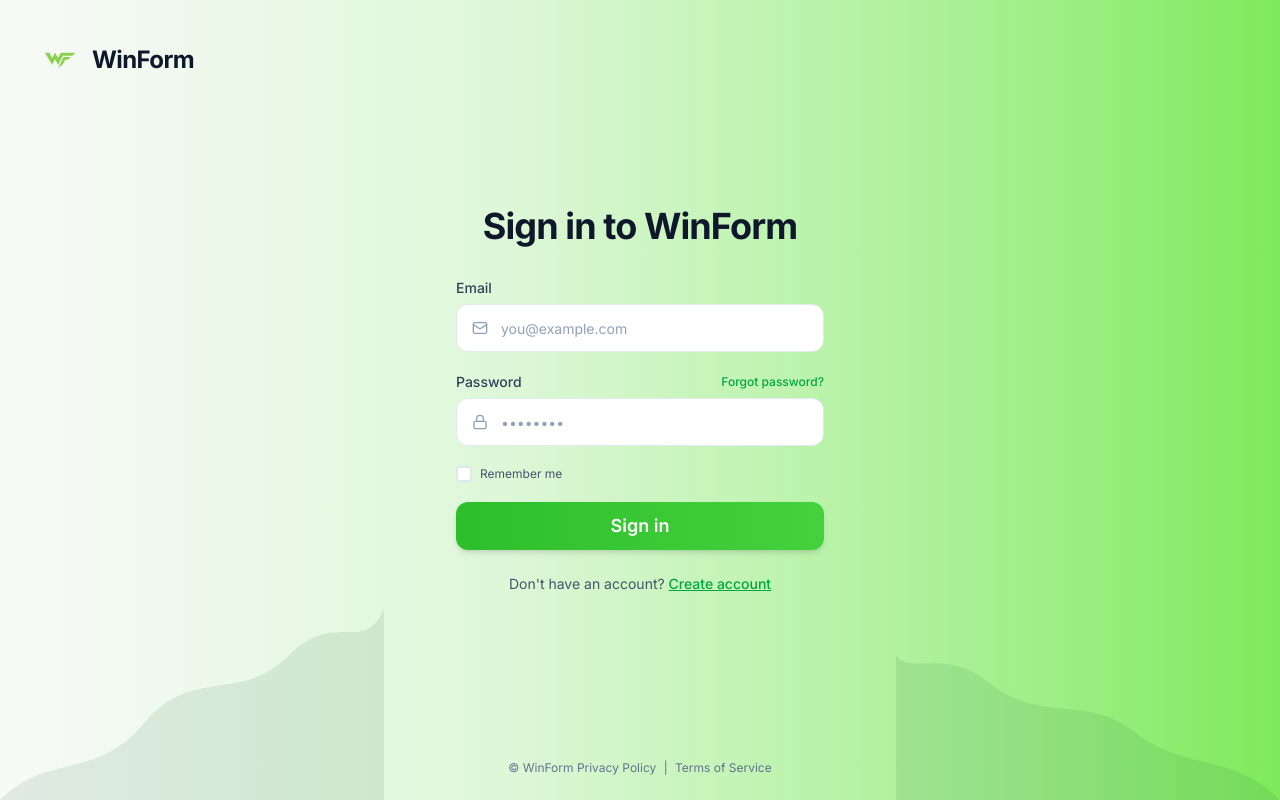
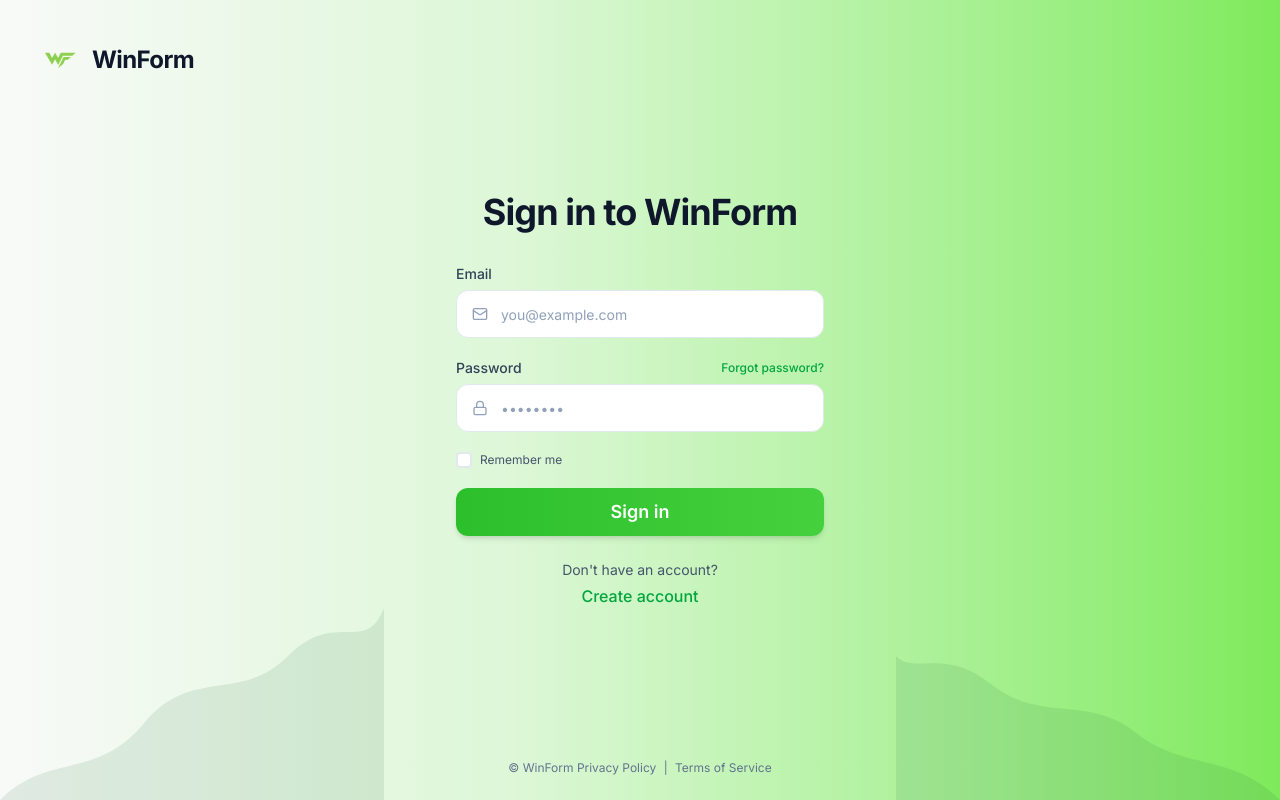
Before and after one commit to sammiensubuga/winform, a Next.js app: page /login in a window 1280 px wide. Built offline with nearby package versions, Linux system fonts and the light colour scheme; no server answers.

Commit message:
Update page.tsx

```diff
--- a/src/app/(auth)/login/page.tsx
+++ b/src/app/(auth)/login/page.tsx
@@ -149,11 +149,11 @@ export default function LoginPage() {
         {/* Create Account Link */}
 <div className="text-center mt-6">
   <p className="text-sm text-slate-600">
-              Don&apos;t have an account?{' '}
-              <Link href="/register" className="text-green-600 underline hover:text-green-700 font-medium transition-colors">
+    Don&apos;t have an account?
+  </p>
+  <Link href="/register" className="text-green-600 hover:text-green-700 font-medium transition-colors block mt-1">
     Create account
   </Link>
-            </p>
 </div>
         </div>
       </div>
```
Lines whose indentation alone changed are shown as unchanged.
